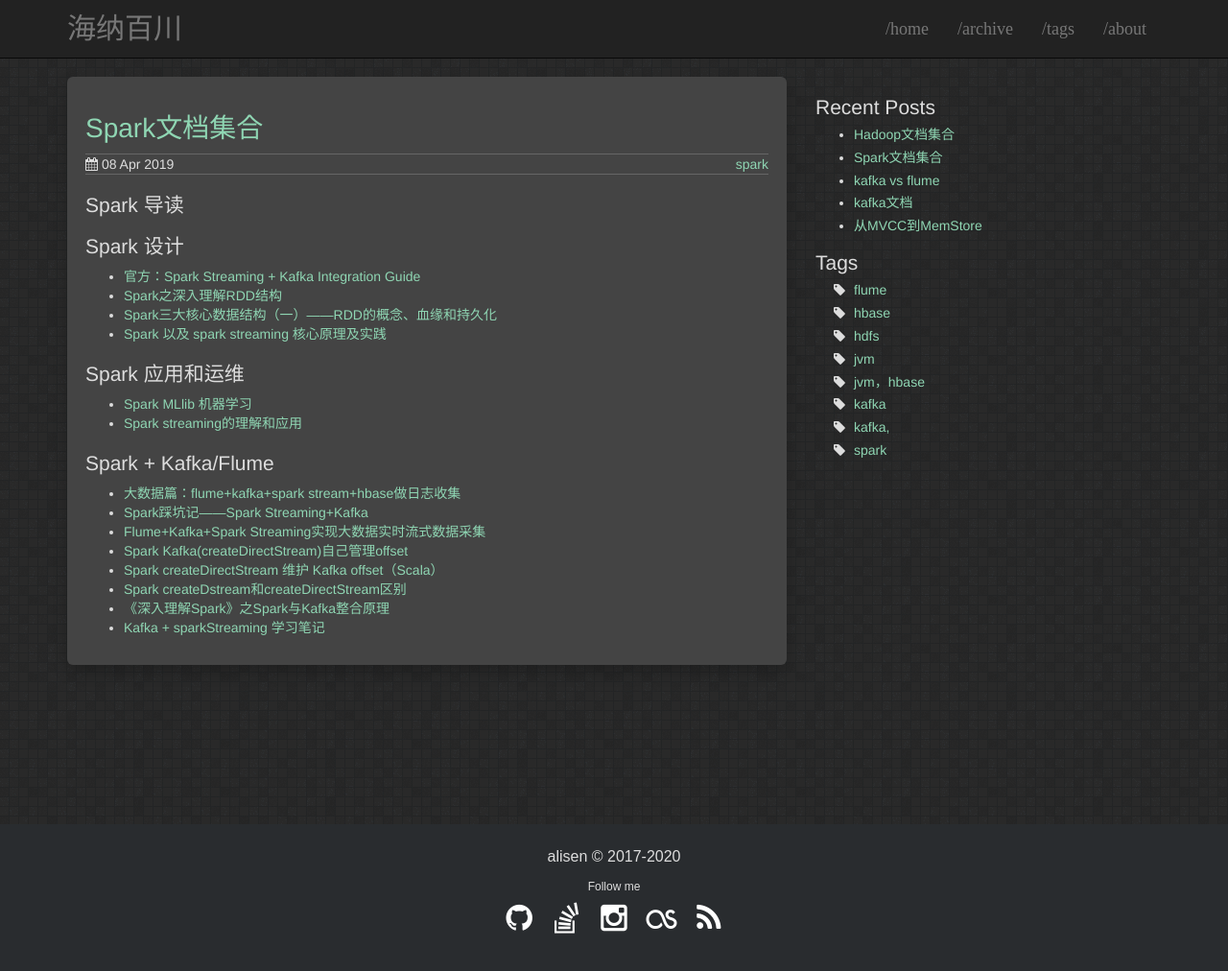
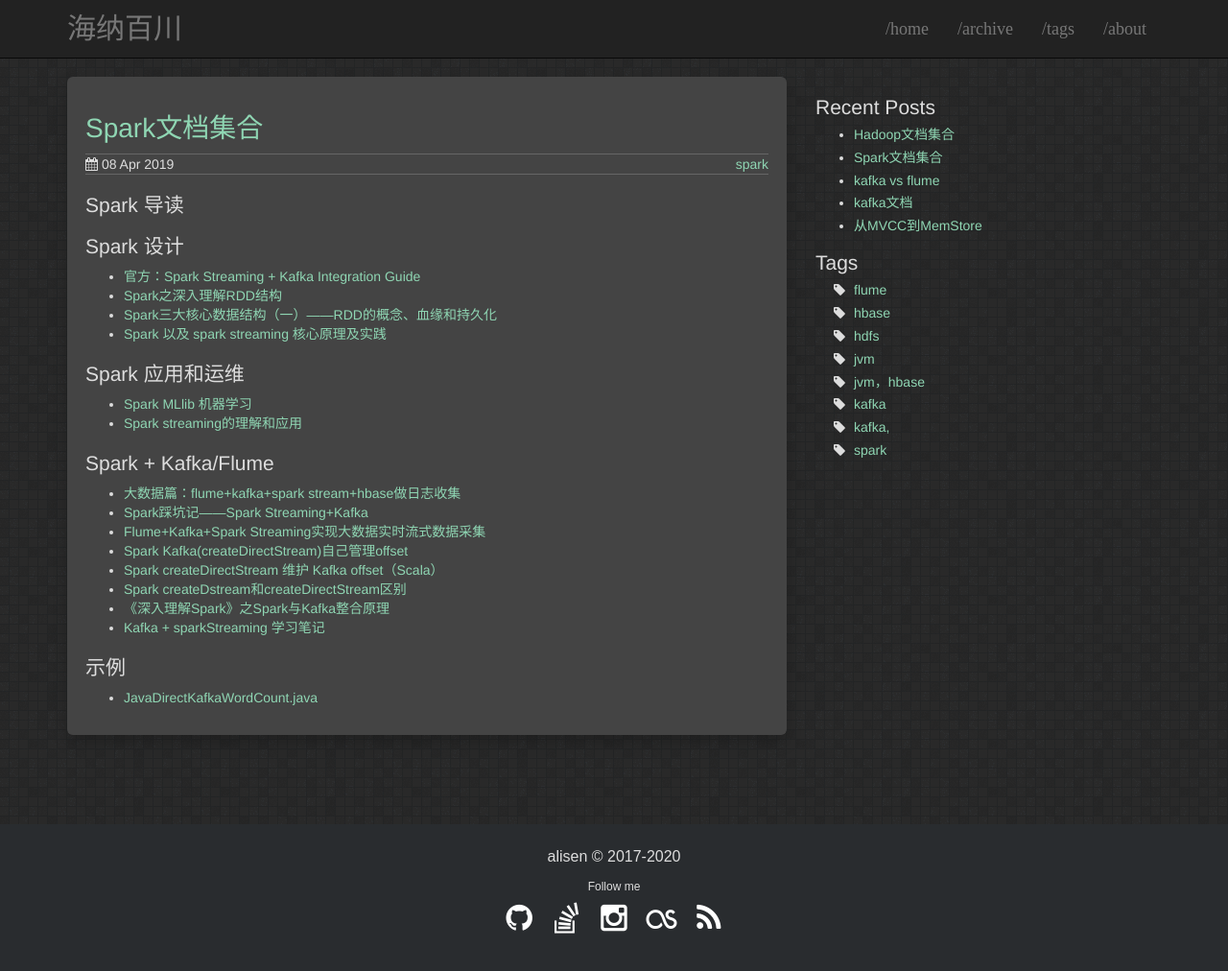
Before and after one commit to igithu/summary, a Jekyll site: the page built from _posts/2019-04-08-spark-doc.md, in a window 1280 px wide and 1036 px high. Shown: the top 1012 px of the window at 96% size. Built offline with Jekyll 4.4.1, drawn with Linux system fonts in a browser that asks for light colours.

Commit message:
Update 2019-04-08-spark-doc.md

```diff
--- a/_posts/2019-04-08-spark-doc.md
+++ b/_posts/2019-04-08-spark-doc.md
@@ -30,3 +30,6 @@ tags: spark
 * [Spark createDstream和createDirectStream区别](https://www.cnblogs.com/hd-zg/p/6188287.html)
 * [《深入理解Spark》之Spark与Kafka整合原理](https://blog.csdn.net/lyzx_in_csdn/article/details/80602846)
 * [Kafka + sparkStreaming 学习笔记](https://blog.csdn.net/panleiaiying/article/details/85229346)
+
+## 示例
+* [JavaDirectKafkaWordCount.java](https://github.com/apache/spark/blob/master/examples/src/main/java/org/apache/spark/examples/streaming/JavaDirectKafkaWordCount.java)
```
